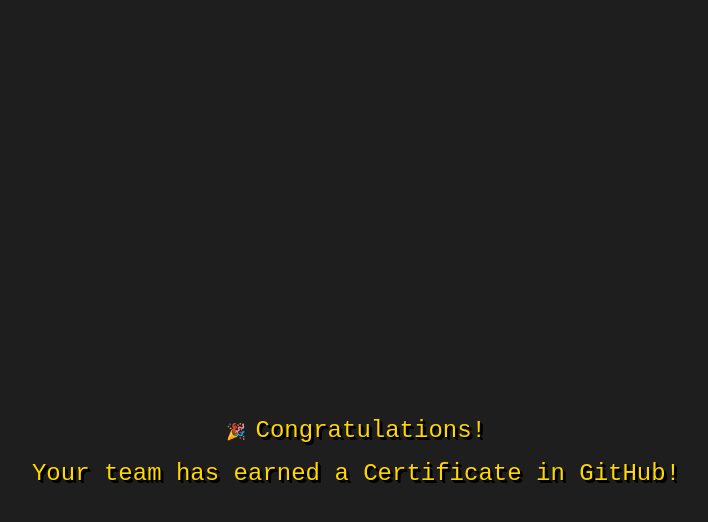
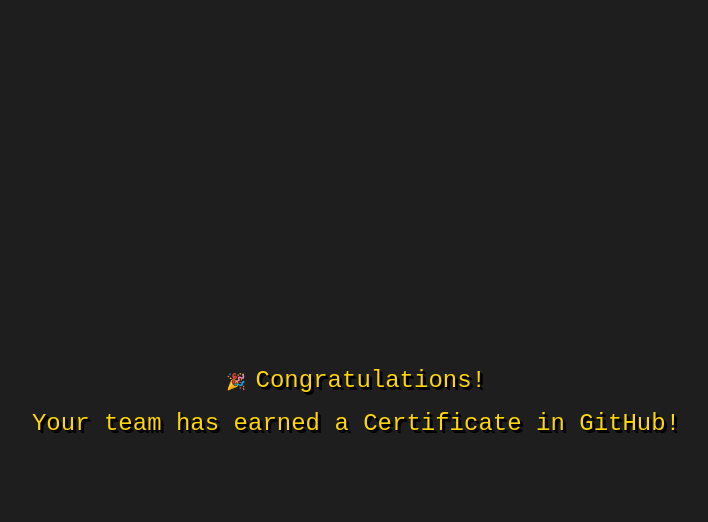
Before and after one commit to Kadijahbarry/certificate, a plain HTML site: page index.html in a window 1280 px wide. Both pictures are taken after a click on the button "CLICK TO SEE". Shown: the whole page, without its empty margins (284-992 px from the left). Drawn offline with Linux system fonts and the light colour scheme.

Commit message:
Update style.css

```diff
--- a/style.css
+++ b/style.css
@@ -18,8 +18,8 @@ body {
 
 /* Hidden message styling */
 #hiddenMessage {
-    display: none; /* Hidden by default */
-    margin-top: 120px;
+    display: none;
+    margin-top: 20px;
     animation: fadeIn 1s ease-in-out;
 }
 
```
